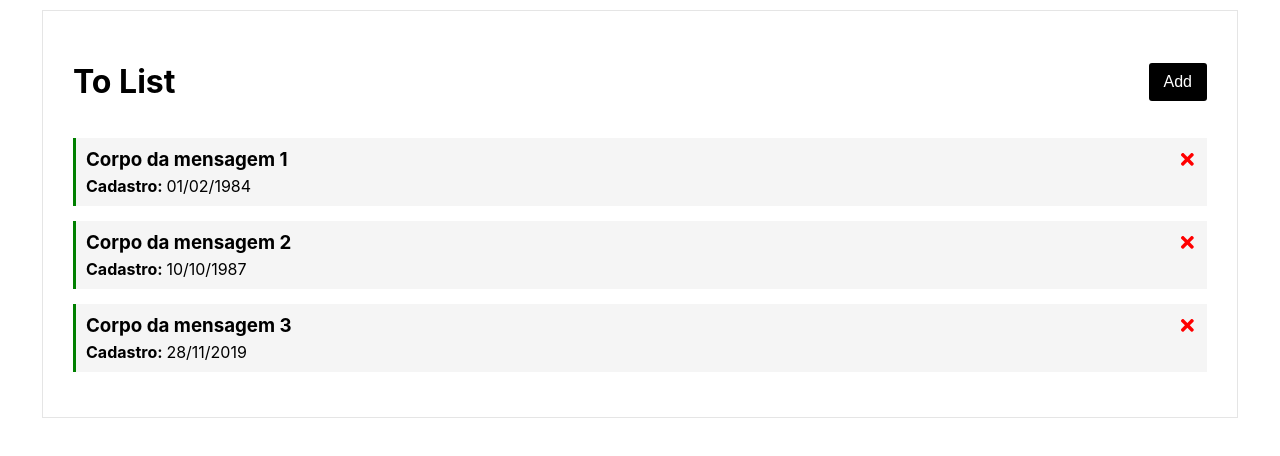
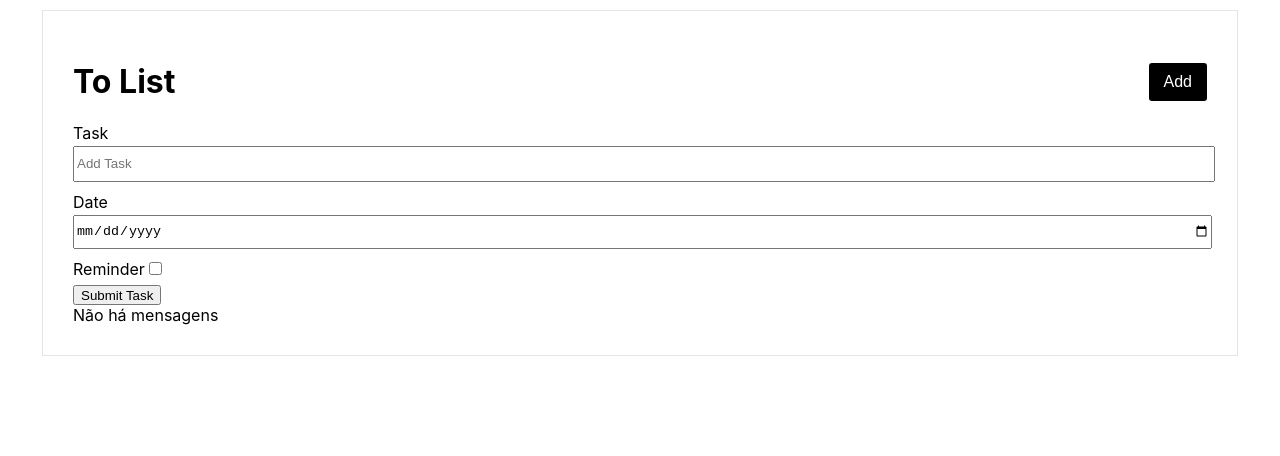
Before and after one commit to carloshbido/react-todo-list, a React (Create React App) app: page / in a window 1280 px wide. Shown: the top 456 px of the page. Built offline with nearby package versions, Linux system fonts and the light colour scheme.

Commit message:
Updated add List and form add task

```diff
--- a/src/App.jsx
+++ b/src/App.jsx
@@ -1,29 +1,19 @@
 import React ,{ useState } from 'react';
 import Header from './components/Header';
 import Tasks from './components/Tasks.jsx';
+import AddTask from './components/AddTask.jsx';
 
 function App() {
 
-  const [tasks, setTasks] = useState([
-    {
-      id: Math.random(),
-      text: 'Corpo da mensagem 1',
-      day: '01/02/1984',
-      reminder: true
-    },
-    {
-      id: Math.random(),
-      text: 'Corpo da mensagem 2',
-      day: '10/10/1987',
-      reminder: true
-    },
-    {
-      id: Math.random(),
-      text: 'Corpo da mensagem 3',
-      day: '28/11/2019',
-      reminder: true
-    }
-  ]);
+  const [tasks, setTasks] = useState([]);
+
+  //Add Task
+  const addTask = (task) => {
+    const id = Math.floor(Math.random() * 1000000)
+
+    const newTask = {id, ...task}
+    setTasks([...tasks, newTask]);
+  }
 
 
   //Delete Tasks
@@ -48,13 +38,13 @@ function App() {
       }
     })
 
-    console.log(updatedTask);
     setTasks(updatedTask)
   }
 
   return (
     <div className="container">
       <Header/>
+      <AddTask onAddTask={addTask}/>
       {tasks.length > 0
         ? <Tasks
             tasks={tasks}
--- /dev/null
+++ b/src/components/AddTask.jsx
@@ -0,0 +1,59 @@
+import React , { useState }from 'react'
+
+function AddTask({ onAddTask }) {
+  const [text, setText] = useState('');
+  const [date, setDate] = useState('');
+  const [reminder, setReminder] = useState(false);
+
+  const onSubmit = (e) => {
+
+    e.preventDefault();
+
+    if(!text) {
+
+      alert('Insert a task')
+      return
+
+    }
+
+    onAddTask({text, date, reminder});
+
+    setText('');
+    setDate('');
+    setReminder(false);
+
+  }
+
+  return (
+    <form className="add-form" onSubmit={onSubmit}>
+      <div className="form-control">
+        <label>Task</label>
+        <input
+          type="text"
+          placeholder="Add Task"
+          value={text}
+          onChange={(e) => setText(e.target.value)}/>
+      </div>
+      <div className="form-control">
+        <label>Date</label>
+        <input
+          type="date"
+          placeholder="Add Date"
+          value={date}
+          onChange={(e) => setDate(e.target.value)}/>
+      </div>
+      <div className="form-control">
+        Reminder
+        <input
+          type="checkbox"
+          value={reminder}
+          checked={reminder}
+          onChange={(e) => setReminder(e.currentTarget.checked)}/>
+      </div>
+      <input type="submit" value="Submit Task" className="btn-block"></input>
+    </form>
+
+  )
+}
+
+export default AddTask
--- a/src/components/Task.jsx
+++ b/src/components/Task.jsx
@@ -1,18 +1,26 @@
 import React from 'react'
-import { FaTimes } from 'react-icons/fa';
+import { FaTimes, FaCheck } from 'react-icons/fa';
+
 
 function Task({task, onDelete, onToggleReminder}) {
 
   return (
-    <div className={task.reminder ? "task reminder" : "task"} onDoubleClick={() => onToggleReminder(task.id)}>
+    <div
+      className={task.reminder ? "task reminder" : "task"}
+      >
       <h3>
         {task.text}
-        <FaTimes
-          style={styleButtonDelete}
-          onClick={() => onDelete(task.id)}
-        />
+        <div className="icons">
+          <FaCheck
+            style={styleEditDelete}
+            onClick={() => onToggleReminder(task.id)}/>
+          <FaTimes
+            style={styleButtonDelete}
+            onClick={() => onDelete(task.id)}
+          />
+        </div>
       </h3>
-      <p><strong>Cadastro: </strong>{task.day}</p>
+      <p><strong>Lembrete: </strong>{task.date}</p>
     </div>
   )
 }
@@ -20,6 +28,12 @@ function Task({task, onDelete, onToggleReminder}) {
 const styleButtonDelete  = {
   color: 'red',
   cursor: 'pointer',
+  marginLeft: '10px'
+}
+
+const styleEditDelete  = {
+  color: 'rgb(195, 209, 0)',
+  cursor: 'pointer',
 }
 
 export default Task
--- a/src/index.css
+++ b/src/index.css
@@ -42,8 +42,12 @@ code {
   background-color:#f5f5f5;
   margin: 15px 0;
   padding: 10px 10px;
-  border-left: 3px solid #f5f5f5;
-  cursor: pointer;
+  border-left: 5px solid red;
+  border-radius: 3px;
+}
+
+.task.reminder {
+  border-left: 5px solid green;
 }
 
 .task h3 {
@@ -58,6 +62,32 @@ code {
   margin: 0;
 }
 
-.task.reminder {
-  border-left: 3px solid green;
+.icons {
+  margin-left: 20px;
 }
+
+.form-control label {
+  display: block;
+  margin-bottom: 3px;
+}
+
+.form-control input {
+  height: 30px;
+  margin-bottom: 10px;
+}
+
+.form-control input[type="text"],
+.form-control input[type="date"] {
+  display: block;
+  width: 100%;
+}
+
+.form-control:nth-child(3) input {
+  display: inline-block;
+  height: auto;
+}
+
+.btn-block {
+  display: block;
+  height: 20px;
+}
```
